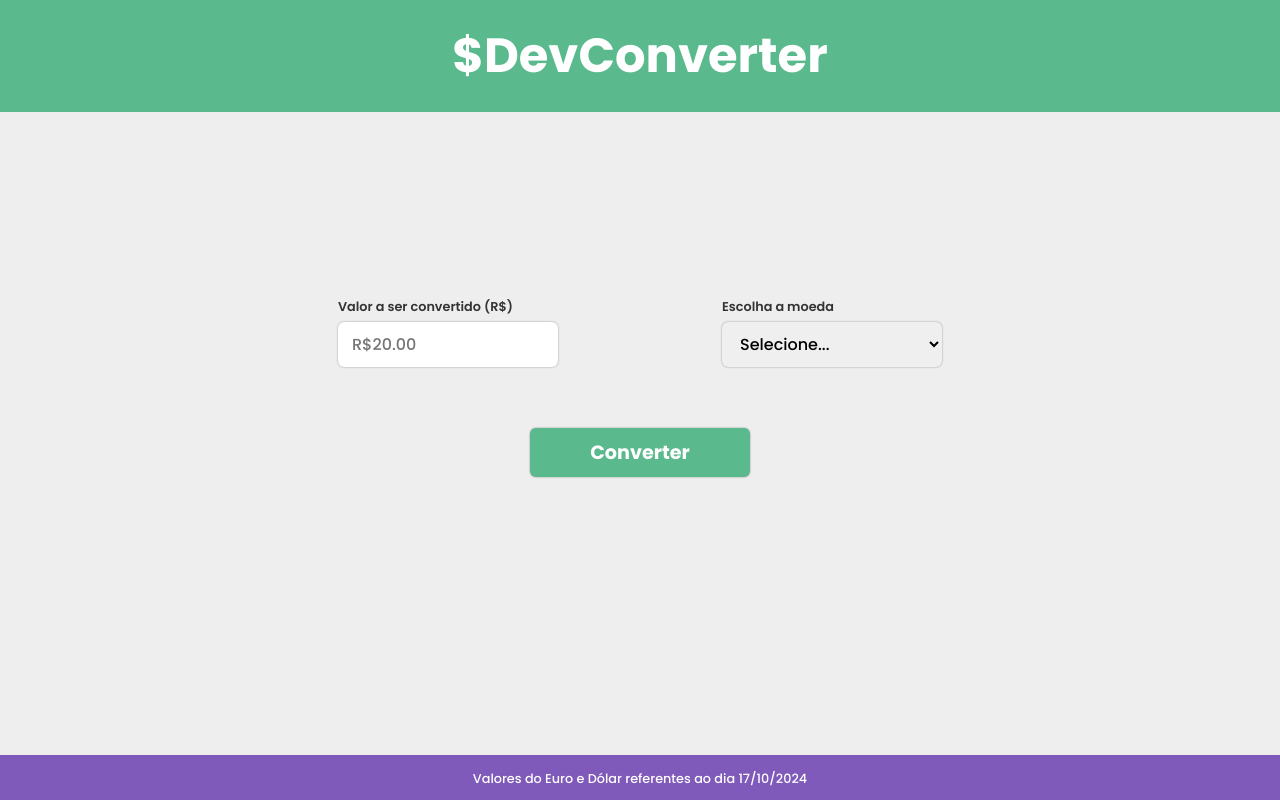
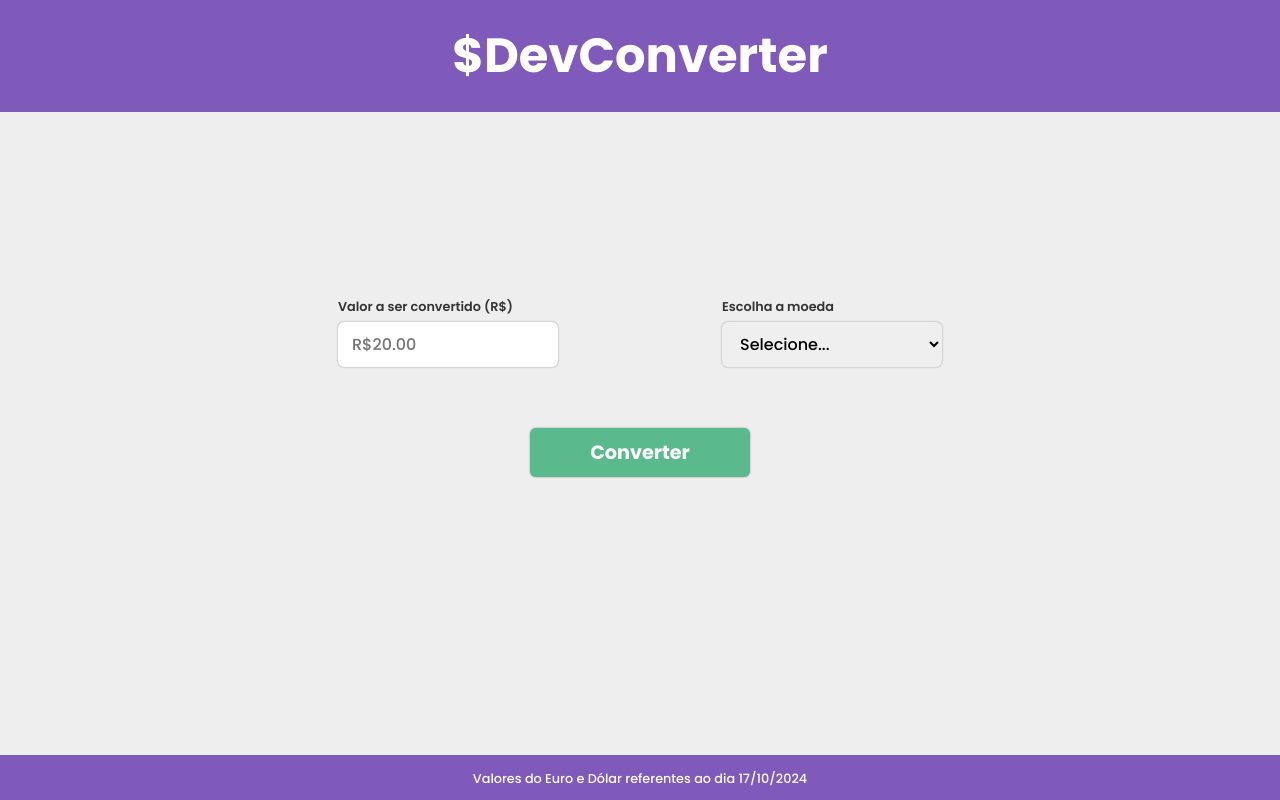
Before and after one commit to hrtttttttt/Conversor, a plain HTML site: page index.html in a window 1280 px wide. Drawn offline with Linux system fonts and the light colour scheme.

Commit message:
change header color

```diff
--- a/CSS/header.css
+++ b/CSS/header.css
@@ -1,6 +1,6 @@
 header {
   width: 100%;
-  background-color: #5aba8d;
+  background-color: #7f5aba;
   padding: 20px;
 }
 
```
